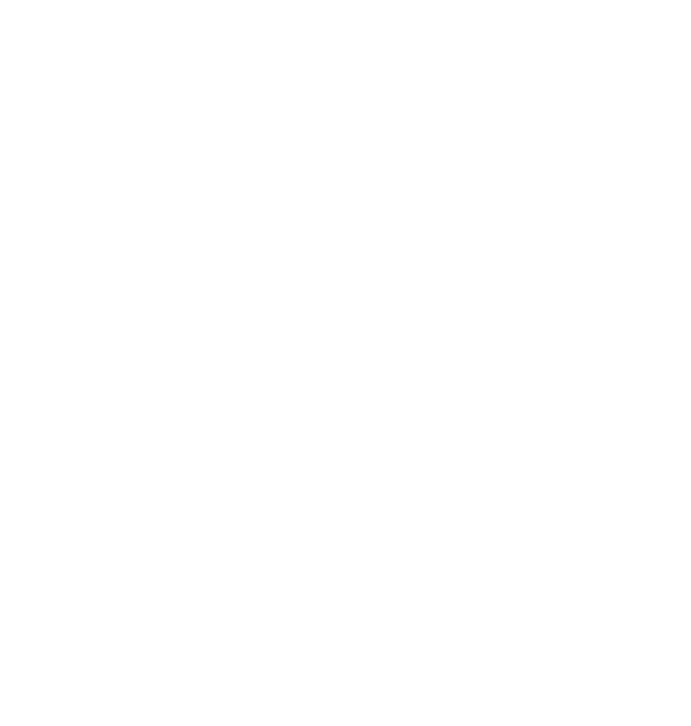
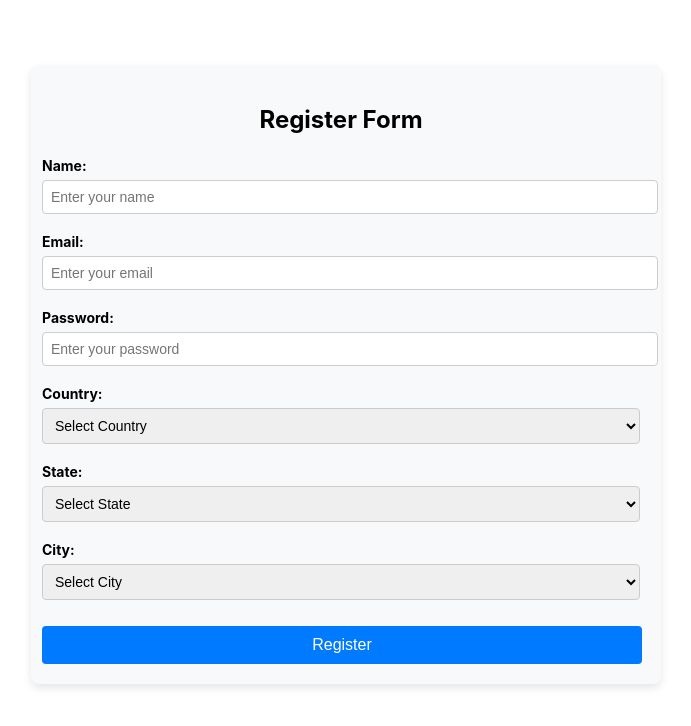
Before and after one commit to priyachithiravel50/Useeffect-Task, a React (Create React App) app: page /registration in a window 1280 px wide. Before the commit this address had no page. Shown: the top 726 px of the page, without its empty margins (294-985 px from the left). Built offline with nearby package versions, Linux system fonts and the light colour scheme.

Commit message:
UseContext Task

```diff
--- a/src/App.css
+++ b/src/App.css
@@ -185,9 +185,10 @@
 
 
   .container {
-    width: 400px;
-    margin: 0 auto;
+    width: 600px;
+    margin: 65px auto;
     padding: 20px;
+    padding-left: 10px;
     background-color: #f8f9fa;
     border-radius: 8px;
     box-shadow: 0 4px 8px rgba(0, 0, 0, 0.1);
@@ -200,6 +201,7 @@
 
   .form-group {
     margin-bottom: 15px;
+    padding: 1px;
   }
 
   label {
@@ -225,6 +227,7 @@
     border-radius: 4px;
     cursor: pointer;
     font-size: 16px;
+    margin-left: 1px;
   }
 
   button.btn.btn-primary:hover {
--- a/src/App.js
+++ b/src/App.js
@@ -4,9 +4,9 @@
 import Register from './Component.js/Register';
 import DisplayForm from './Component.js/displayform';
 import Display from './Component.js/display';
-// import RegisterForm from './Context Hooks/RegisterForm';
 import Country from './Context Hooks/Country';
 import State from './Context Hooks/State';
+import RegisterForm from './Context Hooks/RegisterForm';
 
 
 
@@ -24,8 +24,7 @@
         <Route path='/state' element={<State/>}/>
         <Route path='/Country' element={<Country/>}/>
         <Route path='/registerform' element={<Register/>}/>
-
-        {/* <Route path='/registerform' element={<RegisterForm/>}/> */}
+        <Route path='/registration' element={<RegisterForm/>}/>
         </Routes>
         </BrowserRouter>
     </>
--- a/src/Context Hooks/RegisterForm.js
+++ b/src/Context Hooks/RegisterForm.js
@@ -1,4 +1,4 @@
-// import React, { useState, useContext, createContext } from "react";
+import React, { useState, useContext, createContext } from "react";
 
 // 1. Context Create Pannudhu (Location Context)
 const LocationContext = createContext();
@@ -17,20 +17,20 @@
     const locations = {
       India: {
         states: {
-          "Tamil Nadu": ["Chennai", "Coimbatore", "Madurai"],
-          Kerala: ["Kochi", "Thiruvananthapuram", "Kozhikode"],
+          "Tamil Nadu": ["Chennai", "Coimbatore", "Madurai", "Dindugal" , "Nagapattinam" ,"Thanjavur","Thiruvarur"],
+          Kerala: ["Kochi", "Thiruvananthapuram", "Kozhikode", "Wayanad" , "Alapula"],
         },
       },
       Australia: {
         states: {
-          "New South Wales": ["Sydney", "Newcastle"],
-          Victoria: ["Melbourne", "Geelong"],
+          "New South Wales": ["Sydney", "Newcastle","Brisbane" ,"Canberra", "Perth" ],
+          Victoria: ["Melbourne", "Geelong" ,"Ballarat","Bendigo","shepparaton","Wangaratta"],
         },
       },
       USA: {
         states: {
-          California: ["Los Angeles", "San Francisco"],
-          Texas: ["Dallas", "Houston"],
+          California: ["Los Angeles", "San Francisco" , "Santa Monica" ,"Pasadena" ,"Glendale" , "Long Beach"],
+          Texas: ["Dallas", "Houston" , "Austin","Ford Worth" ,"EI Paso" ,"Santa Antonio"],
         },
       },
     };
@@ -171,7 +171,7 @@
             className="form-control"
             value={state}
             onChange={handleStateChange}
-            disabled={!country}  // Disable until a country is selected
+            selected={!country}  // Disable until a country is selected
           >
             <option value="" disabled>
               Select State
@@ -192,7 +192,7 @@
             className="form-control"
             value={city}
             onChange={handleCityChange}
-            disabled={!state}  // Disable until a state is selected
+            selected={!state}  // Disable until a state is selected
           >
             <option value="" disabled>
               Select City
```
